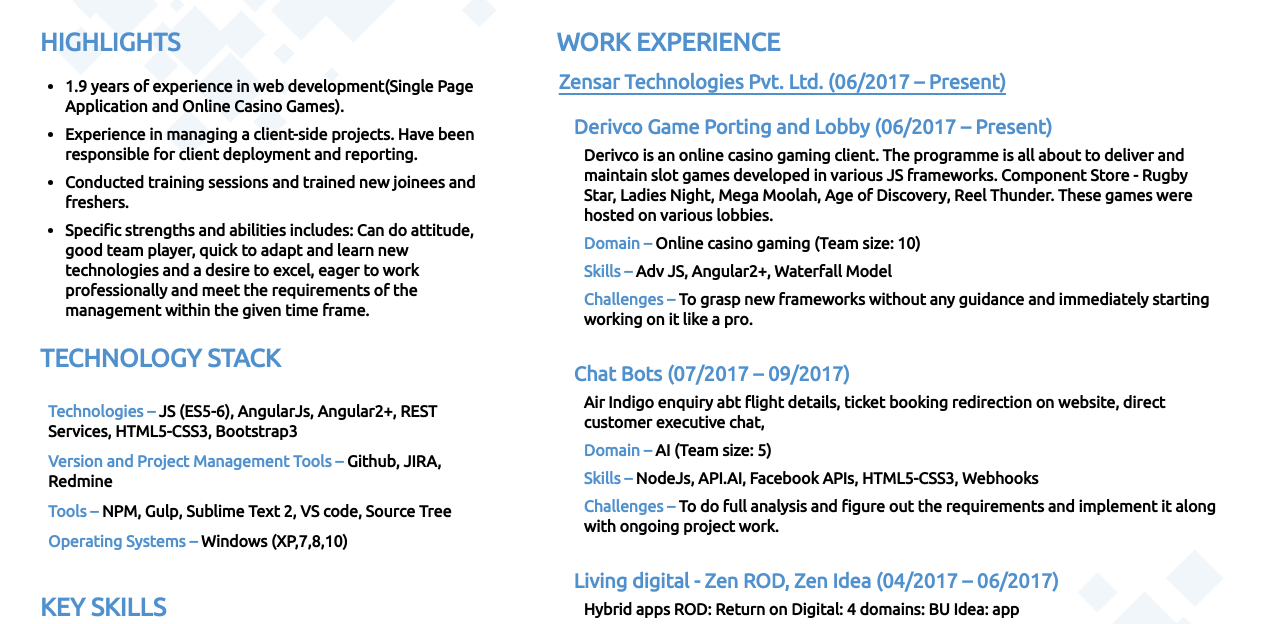
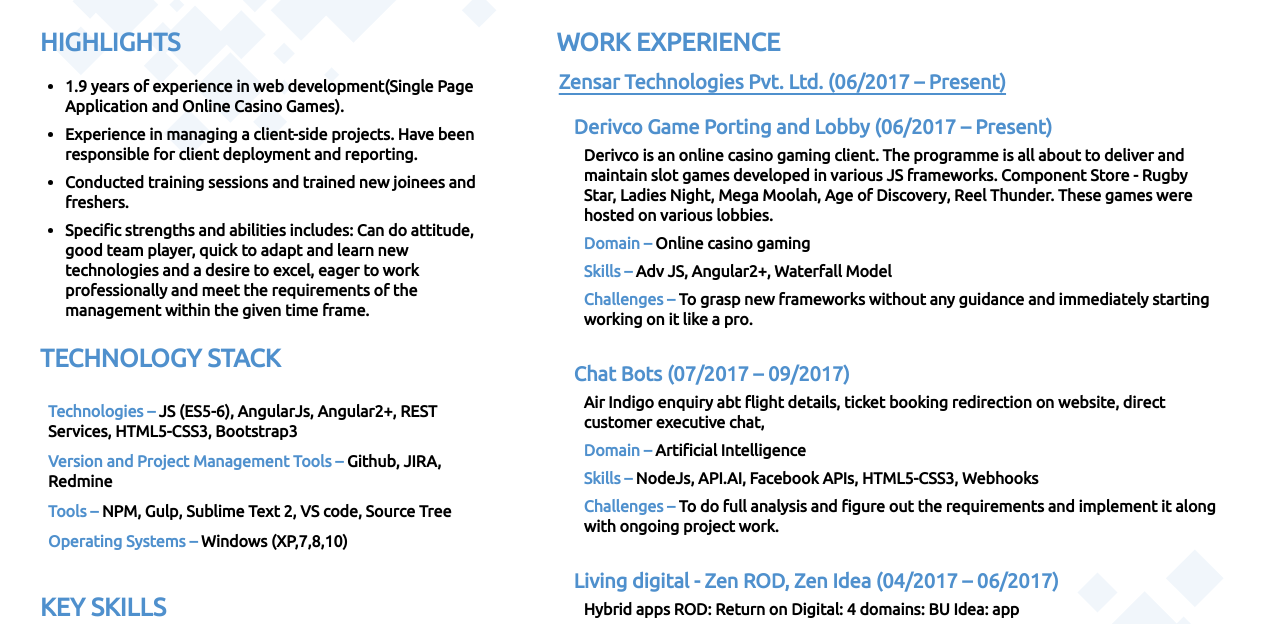
Before and after one commit to kiranbangale/anand290793.github.io, a plain HTML site: page index.html in a window 1280 px wide. Shown: the part 306-930 px from the top of the page. Drawn offline with Linux system fonts and the light colour scheme.

Commit message:
Update index.html

```diff
--- a/index.html
+++ b/index.html
@@ -334,7 +334,7 @@
                                     Mega Moolah, Age of Discovery, Reel Thunder. These games were hosted on various lobbies.
                                 </p>
                                 <p class="project-skills">
-                                    <span class="text-color-black">Domain – </span>Online casino gaming (Team size: 10)</p>
+                                    <span class="text-color-black">Domain – </span>Online casino gaming</p>
                                 <p class="project-skills">
                                     <span class="text-color-black">Skills – </span>Adv JS, Angular2+, Waterfall Model</p>
                                 <p class="project-challenges">
@@ -348,7 +348,7 @@
                                     executive chat,
                                 </p>
                                 <p class="project-skills">
-                                    <span class="text-color-black">Domain – </span>AI (Team size: 5)</p>
+                                    <span class="text-color-black">Domain – </span>Artificial Intelligence</p>
                                 <p class="project-skills">
                                     <span class="text-color-black">Skills – </span>NodeJs, API.AI, Facebook APIs, HTML5-CSS3, Webhooks</p>
                                 <p class="project-challenges">
@@ -361,7 +361,7 @@
                                 <p class="project-description">Hybrid apps ROD: Return on Digital: 4 domains: BU Idea: app
                                 </p>
                                 <p class="project-skills">
-                                    <span class="text-color-black">Domain – </span>Business (Team size: 5)</p>
+                                    <span class="text-color-black">Domain – </span>Business</p>
                                 <p class="project-skills">
                                     <span class="text-color-black">Skills – </span>Ionic Framework, AngularJs, HTML5-CSS3, NodeJs, Java</p>
                                 <p class="project-challenges">
```
